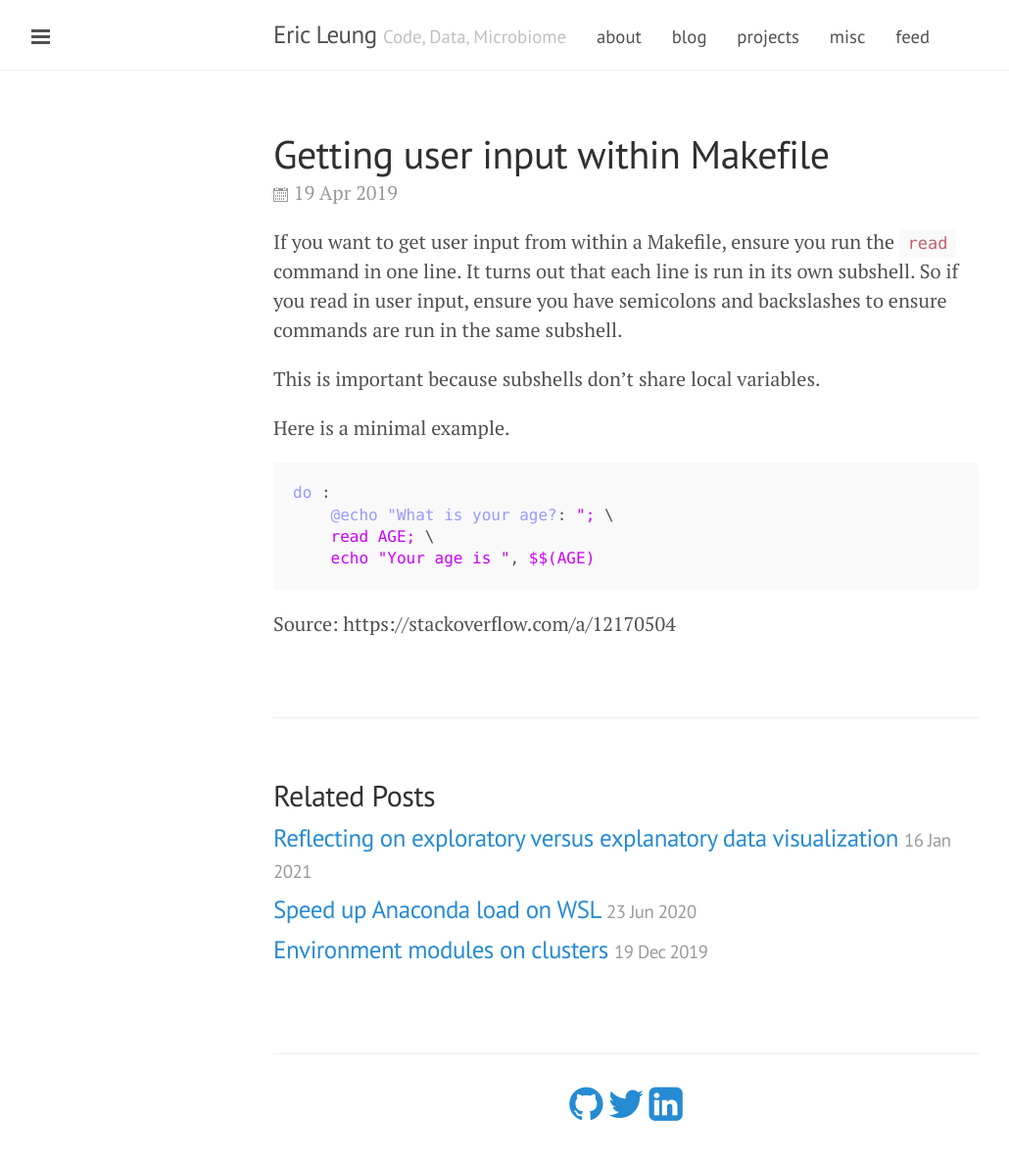
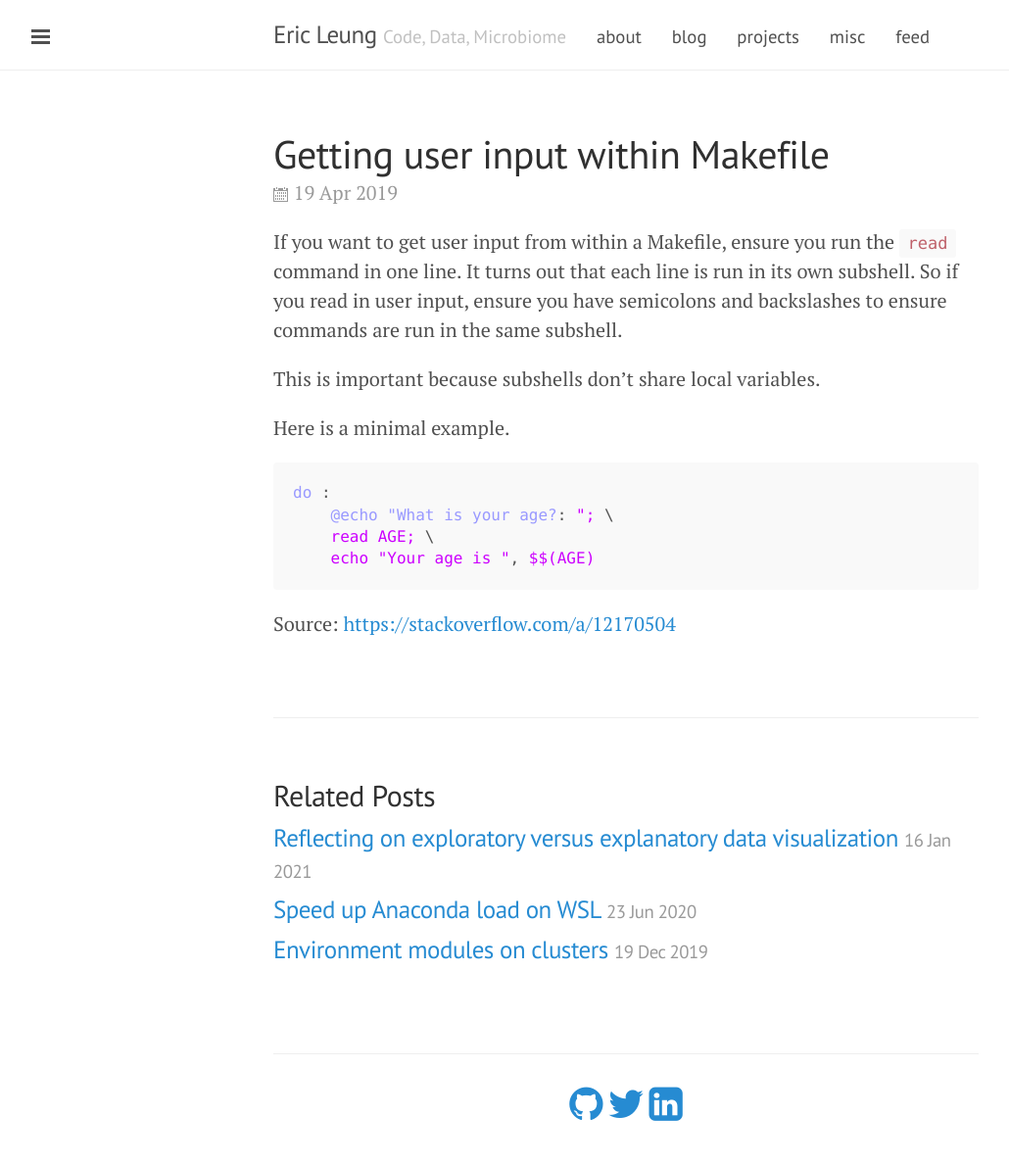
Before and after one commit to erictleung/erictleung.github.io, a Jekyll site: the page built from _posts/2019-04-19-user-input-makefile.md, in a window 1280 px wide. Shown: the whole page at 98% size, without its empty margins (1-1031 px from the left). Built offline with Jekyll 4.4.1, drawn with Linux system fonts in a browser that asks for light colours; nearby versions of some CDN libraries; some of the changed lines change nothing that is shown.

Commit message:
Render URL out as clickable link

````diff
--- a/_posts/2019-04-19-user-input-makefile.md
+++ b/_posts/2019-04-19-user-input-makefile.md
@@ -22,4 +22,4 @@ do :
     echo "Your age is ", $$(AGE)
 ```
 
-Source: https://stackoverflow.com/a/12170504
+Source: [https://stackoverflow.com/a/12170504](https://stackoverflow.com/a/12170504)
````
